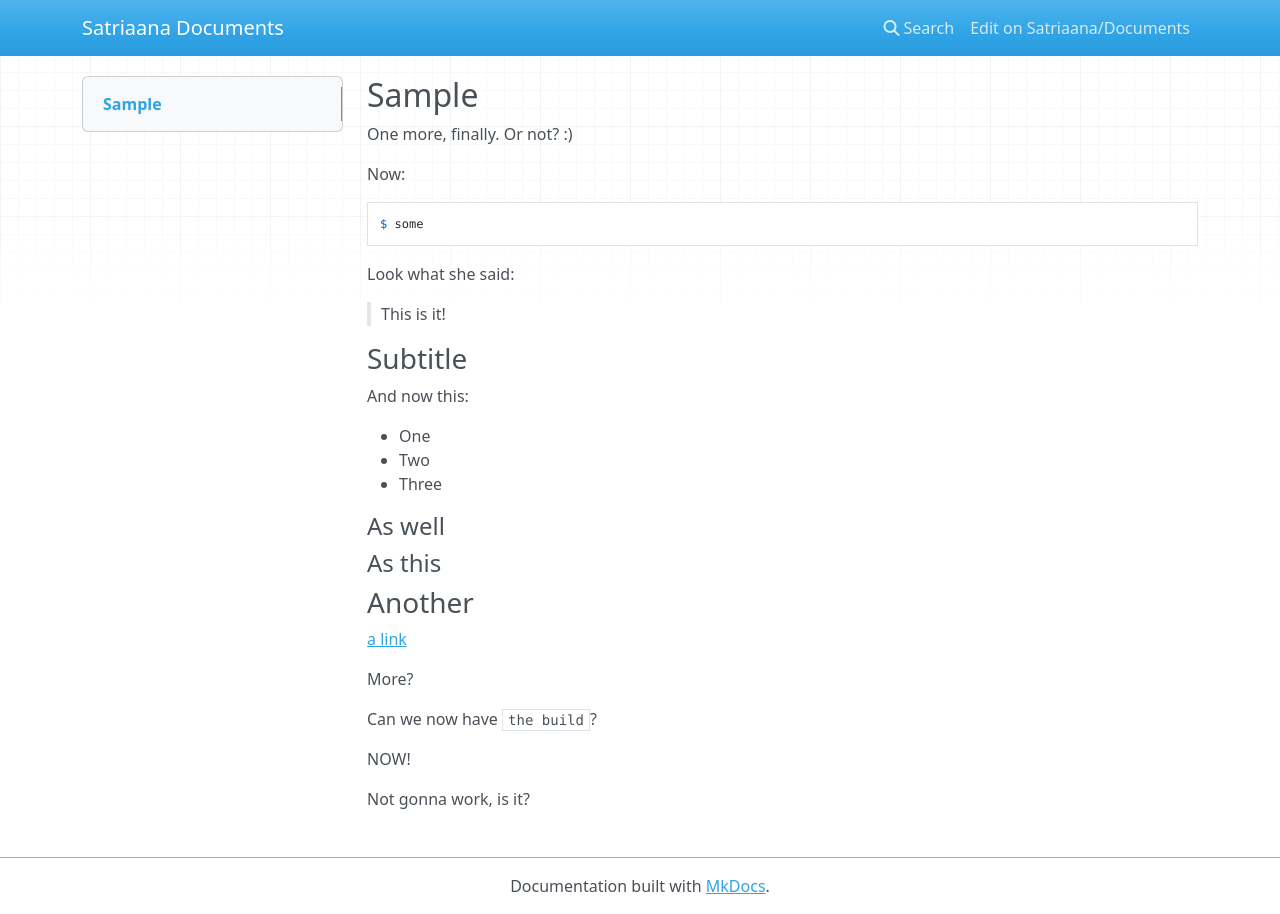
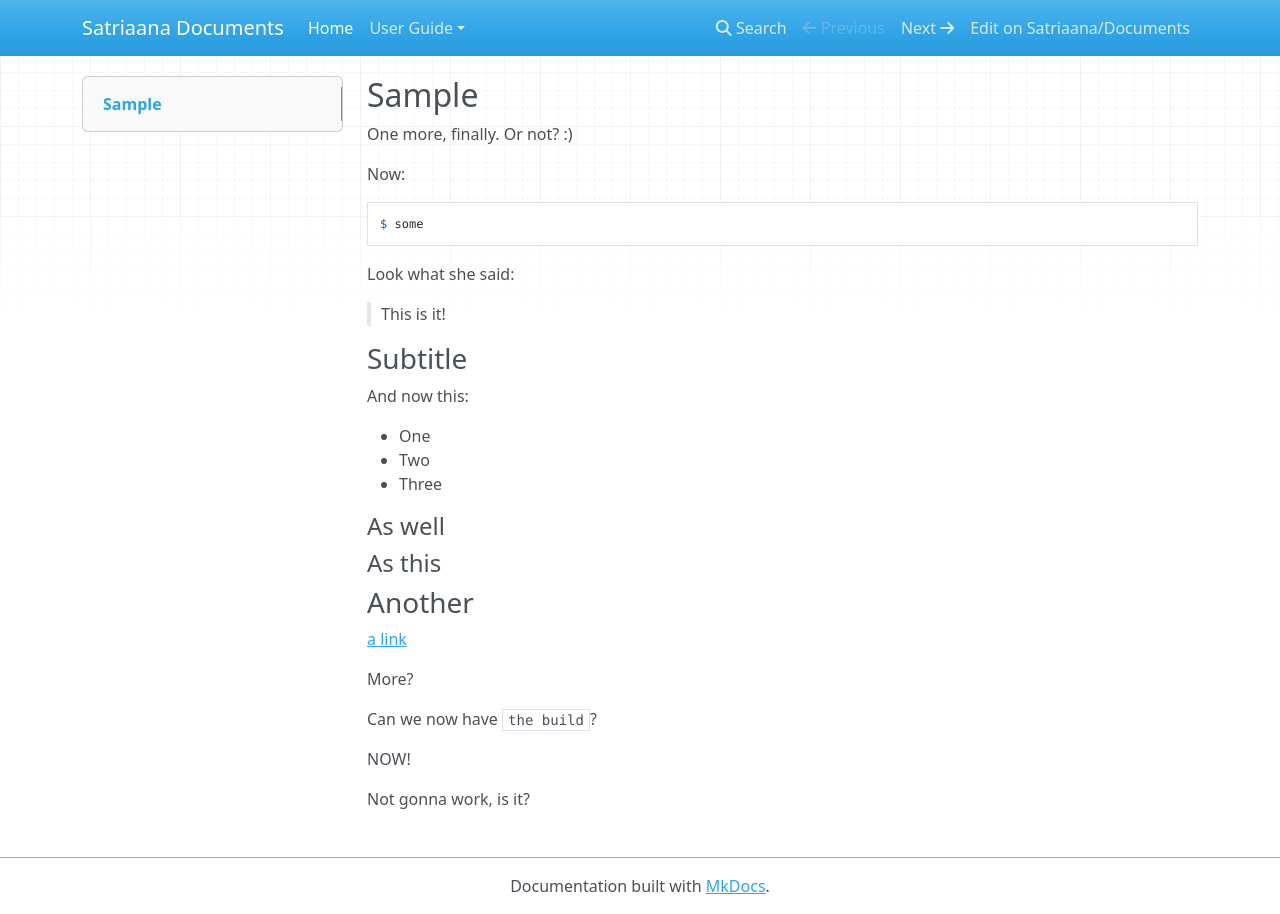
Before and after one commit to uvinduperera/Documents, an MkDocs documentation site: the page built from docs/index.md, in a window 1280 px wide. Built offline with MkDocs 1.6.1, drawn with Linux system fonts in a browser that asks for light colours; nearby versions of some CDN libraries.

Commit message:
Update mkdocs.yml

```diff
--- a/mkdocs.yml
+++ b/mkdocs.yml
@@ -6,5 +6,9 @@ repo_name: 'Satriaana/Documents'
 repo_url: 'https://github.com/Satriaana/Documents'
 nav:
     - Home: index.md
+    - User Guide:
+        - Overview: DevOps/roadmap.md
+
+
 theme:
   name: 'mkdocs'
```
